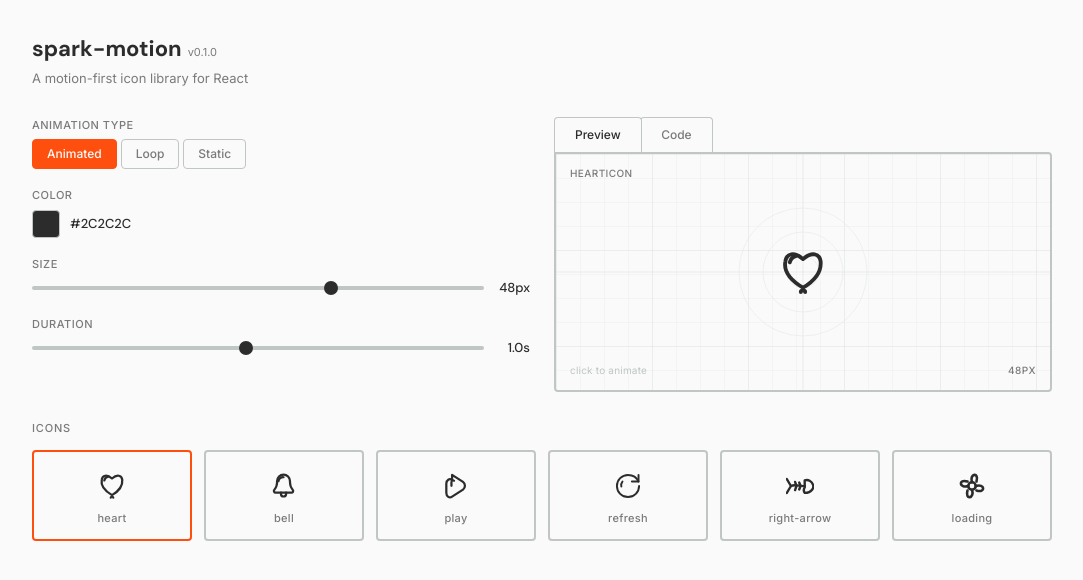
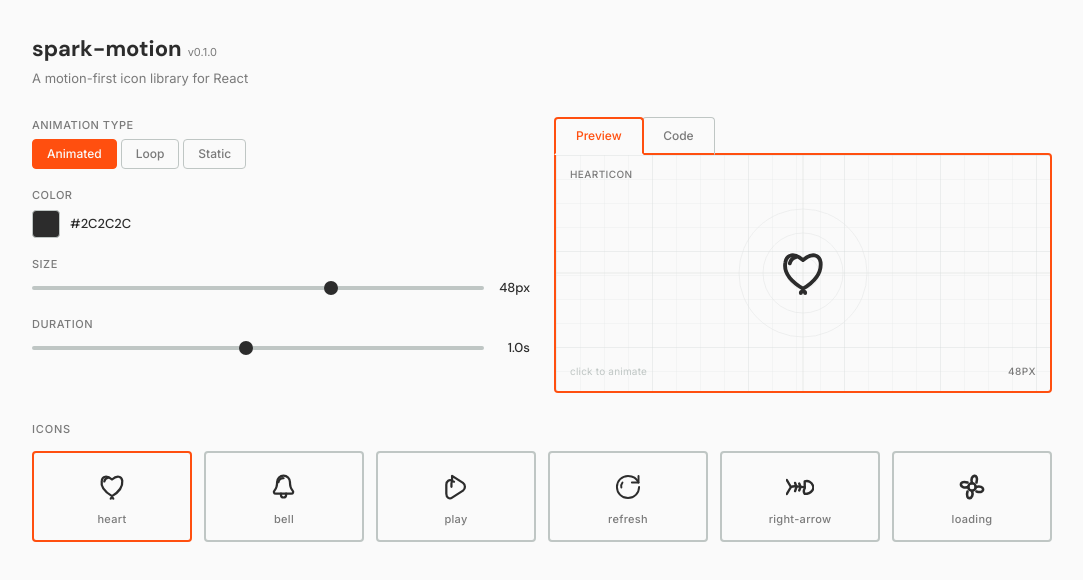
Before and after one commit to ImJelly02/spark-motion, a React (Vite) app: page / in a window 1280 px wide. Shown: the top 580 px of the page, without its empty margins (98-1181 px from the left). Built offline with nearby package versions, Linux system fonts and the light colour scheme.

Commit message:
improve active preview tab styling

```diff
--- a/src/playground/App.tsx
+++ b/src/playground/App.tsx
@@ -91,15 +91,15 @@ export function PlaygroundApp() {
           {/* Right: Tabbed preview / code */}
           <div style={{ display: 'flex', flexDirection: 'column', minWidth: 0 }}>
             {/* Tab bar */}
-            <div style={{ display: 'flex' }}>
+            <div style={{ display: 'flex', marginBottom: '-2px', position: 'relative', zIndex: 2 }}>
               <button
                 style={{
                   ...tabBase,
-                  border: '1.5px solid #BFC6C4',
-                  borderBottom: activeTab === 'preview' ? '0px solid #FAFAFA' : '0px solid #BFC6C4',
-                  color: activeTab === 'preview' ? '#2C2C2C' : '#7a7a7a',
+                  border: activeTab === 'preview' ? '2px solid #FF4F0F' : '1.5px solid #BFC6C4',
+                  borderBottom: activeTab === 'preview' ? '2px solid #FAFAFA' : '1.5px solid #BFC6C4',
+                  color: activeTab === 'preview' ? '#FF4F0F' : '#7a7a7a',
                   background: activeTab === 'preview' ? '#FAFAFA' : 'transparent',
-                  zIndex: activeTab === 'preview' ? 1 : 0,
+                  zIndex: activeTab === 'preview' ? 3 : 1,
                 }}
                 onClick={() => setActiveTab('preview')}
               >
@@ -108,11 +108,11 @@ export function PlaygroundApp() {
               <button
                 style={{
                   ...tabBase,
-                  border: activeTab === 'code' ? '1.5px solid #2C2C2C' : '1.5px solid #BFC6C4',
-                  borderBottom: activeTab === 'code' ? '0px solid #2C2C2C' : '0px solid #BFC6C4',
-                  color: activeTab === 'code' ? '#7a7a7a' : '#7a7a7a',
+                  border: activeTab === 'code' ? '2px solid #2C2C2C' : '1.5px solid #BFC6C4',
+                  borderBottom: activeTab === 'code' ? '2px solid #2C2C2C' : '1.5px solid #FF4F0F',
+                  color: activeTab === 'code' ? '#FAFAFA' : '#7a7a7a',
                   background: activeTab === 'code' ? '#2C2C2C' : 'transparent',
-                  zIndex: activeTab === 'code' ? 1 : 0,
+                  zIndex: activeTab === 'code' ? 3 : 1,
                 }}
                 onClick={() => setActiveTab('code')}
               >
--- a/src/playground/components/Preview.tsx
+++ b/src/playground/components/Preview.tsx
@@ -47,7 +47,7 @@ export function Preview({ state }: Props) {
     <div
       style={{
         background: '#FAFAFA',
-        border: '2px solid #BFC6C4',
+        border: '2px solid #FF4F0F',
         borderRadius: '0 4px 4px 4px',
         display: 'flex',
         alignItems: 'center',
```
